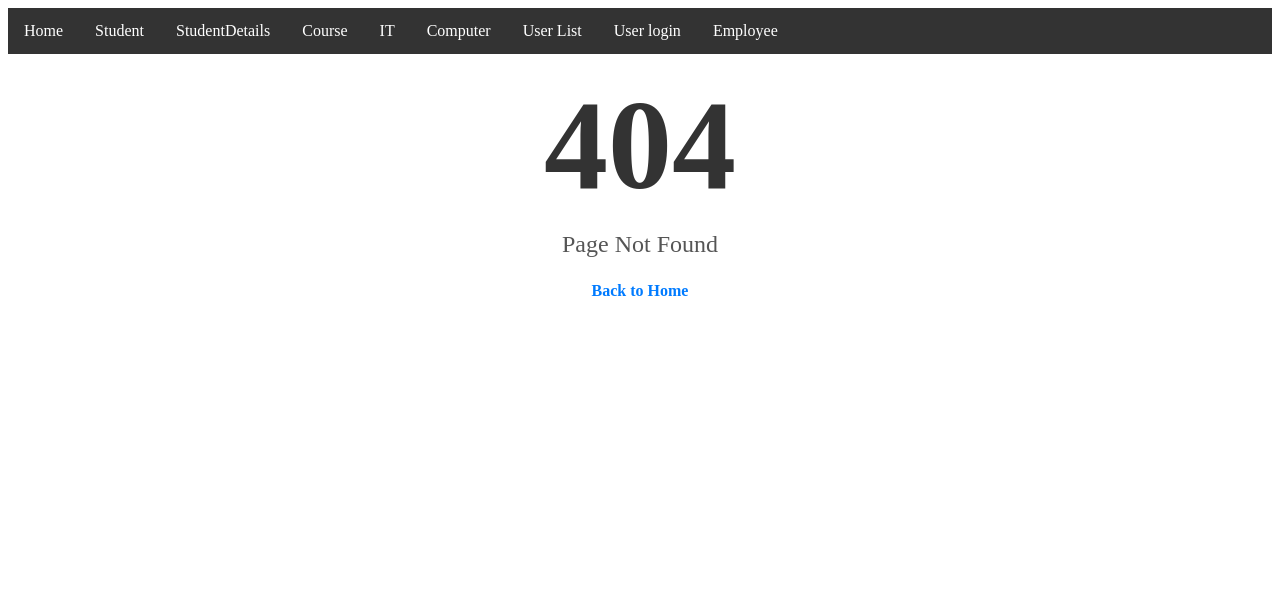
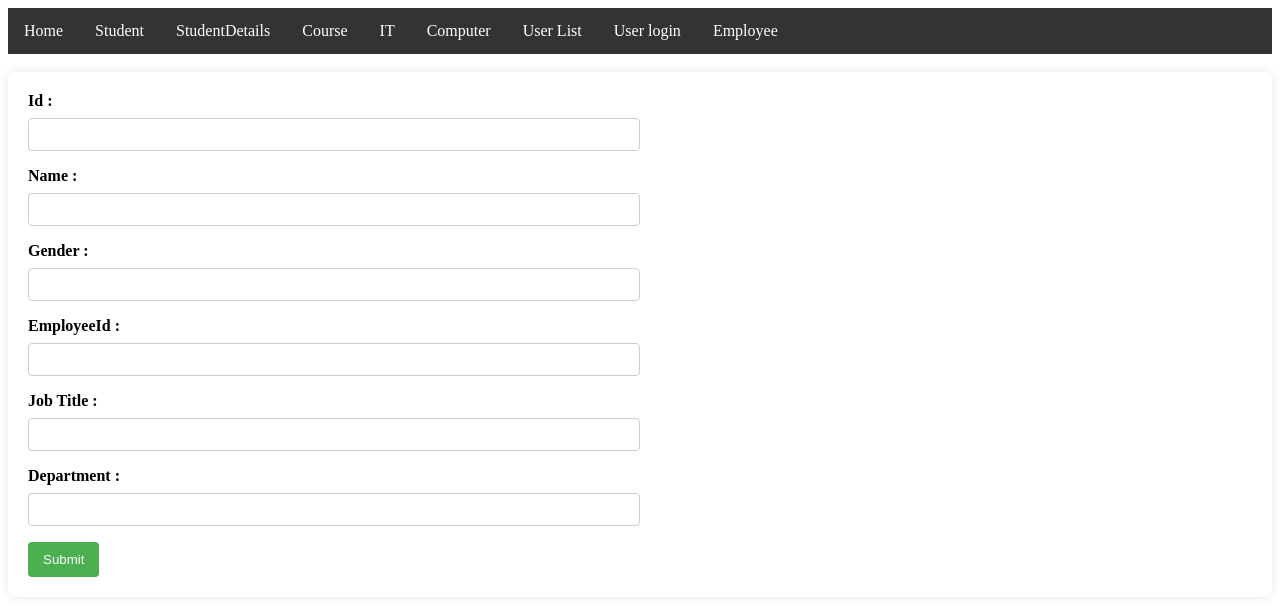
Before and after one commit to ShriyaNadkarni/Angular, an Angular app: page /add-emp in a window 1280 px wide. Before the commit this address had no page. Shown: the top 616 px of the page. Built offline with nearby package versions, Linux system fonts and the light colour scheme.

Commit message:
Post method done

```diff
--- /dev/null
+++ b/src/app/Teachers/add-employee/add-employee.component.css
@@ -0,0 +1,45 @@
+body {
+    font-family: Arial, sans-serif;
+    background-color: #f4f4f4;
+    margin: 0;
+    padding: 0;
+    display: flex;
+    justify-content: center;
+    align-items: center;
+    height: 100vh;
+}
+
+form {
+    background-color: #fff;
+    padding: 20px;
+    border-radius: 8px;
+    box-shadow: 0 0 10px rgba(0, 0, 0, 0.1);
+}
+
+label {
+    display: block;
+    margin-bottom: 8px;
+    font-weight: bold;
+}
+
+input {
+    width: 50%;
+    padding: 8px;
+    margin-bottom: 16px;
+    box-sizing: border-box;
+    border: 1px solid #ccc;
+    border-radius: 4px;
+}
+
+button {
+    background-color: #4caf50;
+    color: #fff;
+    padding: 10px 15px;
+    border: none;
+    border-radius: 4px;
+    cursor: pointer;
+}
+
+button:hover {
+    background-color: #45a049;
+}
--- /dev/null
+++ b/src/app/Teachers/add-employee/add-employee.component.html
@@ -0,0 +1,17 @@
+<div>
+    <form [formGroup]="EmployeeForm" (ngSubmit)="postData(EmployeeForm)">
+        <label>Id :</label>
+        <input type="number" formControlName="id"><br>
+        <label>Name :</label>
+        <input type="text" formControlName="name" ><br>
+        <label>Gender :</label>
+        <input type="text"  formControlName="gender"> <br>
+        <label>EmployeeId :</label>
+        <input type="text" formControlName="employeeId"><br>
+        <label>Job Title :</label>
+        <input type="text" formControlName="jobTitle"> <br>
+        <label>Department :</label>
+        <input type="text" formControlName="department"><br>
+        <button>Submit</button>
+    </form>
+</div>
--- /dev/null
+++ b/src/app/Teachers/add-employee/add-employee.component.ts
@@ -0,0 +1,43 @@
+import { Component } from '@angular/core';
+// import { FormBuilder, FormControl, FormGroup, NgForm } from '@angular/forms';
+import { FormBuilder, FormControl, FormGroup } from '@angular/forms';
+import { EmployeeService } from '../employee.service';
+import { Router } from '@angular/router';
+import { Employee } from '../employee';
+
+
+
+@Component({
+  selector: 'app-add-employee',
+  templateUrl: './add-employee.component.html',
+  styleUrls: ['./add-employee.component.css']
+})
+export class AddEmployeeComponent {
+  EmployeeForm: FormGroup;
+  id: number = 0;
+  gender: string = "";
+  name: string = "";
+  jobTitle: string = "";
+  department: string = "";
+  employeeId: string = "";
+
+
+  constructor(private frmBuilder: FormBuilder, private eservice:EmployeeService,  private router: Router) {
+    this.EmployeeForm = frmBuilder.group({
+      id: new FormControl(),
+      name: new FormControl(),
+      gender: new FormControl(),
+      jobTitle: new FormControl(),
+      department: new FormControl(),
+      employeeId: new FormControl()
+    })
+  }
+
+  postData(EmployeeForm:FormGroup){
+    console.log(EmployeeForm.value);
+    this.eservice.postDetails((this.EmployeeForm.value as Employee)).subscribe(()=>{
+    this.router.navigate(['employees']);
+    })
+  }
+
+}
--- a/src/app/Teachers/employee.service.ts
+++ b/src/app/Teachers/employee.service.ts
@@ -8,6 +8,7 @@ import { apiUrls } from 'apis/apis';
   providedIn: 'root'
 })
 export class EmployeeService {
+  addDetails:Employee[]=[];
 
   constructor(private http:HttpClient) { }
 
@@ -17,4 +18,35 @@ baseUrl:any ="http://localhost:4000"
     return this.http.get<Employee[]>(this.baseUrl + apiUrls.employee.emp_list)
       }
 
+  // postDetails():Observable<Employee[]>{
+  //   let body ={
+  //     "id": 7,
+  //     "name": "Shriya Nadkarni",
+  //     "gender": "Female",
+  //     "employeeId": "EMP007",
+  //     "jobTitle": "Software Engineer",
+  //     "department": "Engineering"
+  //   }
+  //   return this.http.post<Employee[]>(this.baseUrl+apiUrls.employee.emp_list,body)
+  //   console.log("post is working!!");
+  // }
+
+  postDetails(addDetails:Employee):Observable<Employee[]>{
+
+   return this.http.post<Employee[]>(this.baseUrl+apiUrls.employee.emp_list ,addDetails)
+  }
+
+
+
+ // onEditClicked(id:number){
+    //get the product based on the id
+   // let currentEmployee = this.allEmployees.find((p)=>{return p.id === id})
+   // console.log(currentEmployee);
+
+    //populate the form with the product details
+   // this.
+    //change the button value to update product
+    //}
+
+
 }
--- a/src/app/Teachers/employee/employee.component.html
+++ b/src/app/Teachers/employee/employee.component.html
@@ -1,3 +1,7 @@
+<h2>CRUD Operation</h2>
+<a [routerLink]="['/add-emp']" routerLinkActive="active-link" ><button>Add More</button></a>
+<br>
+<br>
 <table>
     <thead>
       <tr>
@@ -7,6 +11,7 @@
         <th>Employee ID</th>
         <th>Job Title</th>
         <th>Department</th>
+        <th>Edit</th>
       </tr>
     </thead>
     <tbody>
@@ -17,6 +22,10 @@
         <td>{{ item.employeeId }}</td>
         <td>{{ item.jobTitle }}</td>
         <td>{{ item.department }}</td>
+        <td><button >Edit</button></td>
       </tr>
     </tbody>
   </table>
+
+
+  <!-- (click)="onEditClicked(item.id)" -->
--- a/src/app/Teachers/employee/employee.component.ts
+++ b/src/app/Teachers/employee/employee.component.ts
@@ -9,12 +9,14 @@ import { Employee } from '../employee';
 })
 export class EmployeeComponent implements OnInit{
 allEmployees:Employee[]=[];
+// allEmployeesPost:Employee[]=[];
 
 constructor(private eservice:EmployeeService){}
 
 
 ngOnInit(): void {
-  this.getDetails()
+  this.getDetails();
+ // this.postDetails();
 }
 
 getDetails(){
@@ -24,4 +26,15 @@ getDetails(){
   })
 }
 
+
+
+
+
+
+// postDetails(){
+//   this.eservice.postDetails().subscribe((result)=>{
+//     console.log(result);
+//   })
+// }
+
 }
--- a/src/app/app-routing.module.ts
+++ b/src/app/app-routing.module.ts
@@ -9,6 +9,7 @@ import { CourseComponent } from './course/course.component';
 import { LanguagesComponent } from './lang/languages/languages.component';
 import { AddLangComponent } from './lang/add-lang/add-lang.component';
 import { EmployeeComponent } from './Teachers/employee/employee.component';
+import { AddEmployeeComponent } from './Teachers/add-employee/add-employee.component';
 
 
 const routes: Routes = [
@@ -28,6 +29,7 @@ const routes: Routes = [
   {path:'lang' ,component:LanguagesComponent},
   {path:'add-lang',component:AddLangComponent},
   {path:'employees',component:EmployeeComponent},
+  {path:'add-emp',component:AddEmployeeComponent},
   {path:'students',  loadChildren: () => import('./Student/student.module').then(mod => mod.StudentModule)},
   {path:'users' ,  loadChildren: () => import('./users/users.module').then(m => m.UsersModule)},
   { path: '**', component: NotfoundComponent }
```
Also changed, not shown: employee.json (+16 -0 lines), src/app/app.module.ts (+6 -3 lines), 1 other file (tests, documents, lock files or other folders).
